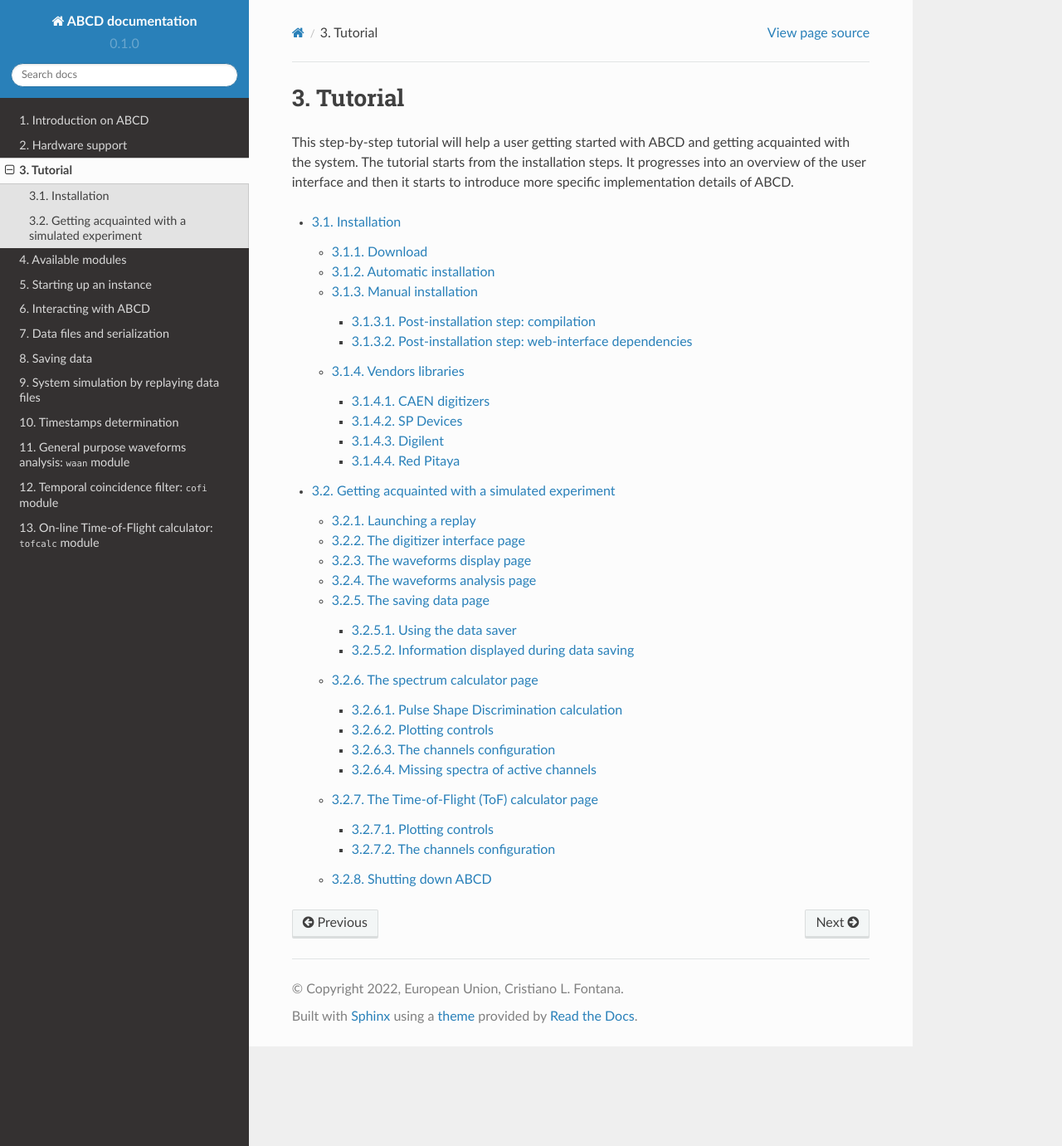
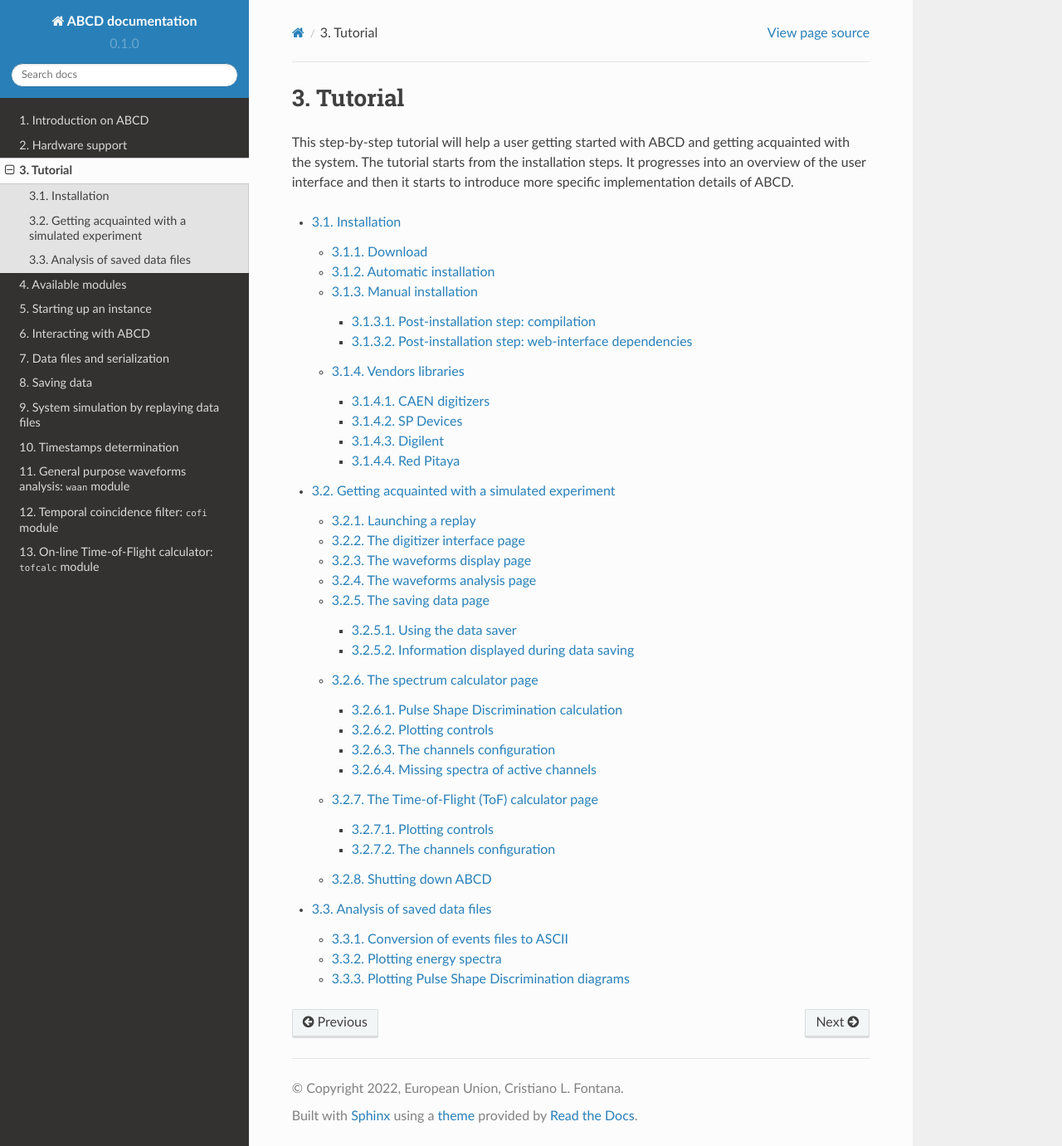
Before and after one commit to cl-fontana/abcd-docs, a Sphinx documentation site: the page built from docs/source/tutorial.rst, in a window 1280 px wide and 1381 px high. Shown: the whole window at 83% size. Built offline with Sphinx 7.4.7 and the Read the Docs theme 2.0.0, drawn with Linux system fonts in a browser that asks for light colours; some of the changed lines change nothing that is shown.

Commit message:
Added some examples of off-line analyses

```diff
--- /dev/null
+++ b/docs/source/analyzing_offline.rst
@@ -0,0 +1,273 @@
+.. _ch-analyzing-offline:
+
+============================
+Analysis of saved data files
+============================
+
+In the previous step we replayed some example data and went through the user interface.
+In this second step we will analyze together some example datafiles.
+
+If ABCD was correctly installed (see :numref:`installation`) we can use some example datafiles that are in the ``data/`` folder.
+If you followed the first part of the tutorial you should have saved some files along the way and could work on those.
+
+Conversion of events files to ASCII
+-----------------------------------
+
+Some users prefer to start using their own analysis software to give a look at data and might prefer to start from ASCII data files.
+There are some programs that can convert from events files to ASCII text files.
+Refer to :numref:`sec-files-conversion` for more information about the options for converting files.
+
+Go to the ``data/`` directory in the main ABCD directory to see the available example files::
+
+    user-tutorial@abcd-tutorial:~/abcd/data$ cd ~/abcd/data/
+    user-tutorial@abcd-tutorial:~/abcd/data$ ls
+    example_data_DT5725_Ch0_Plastic_Cf-252_source_events.ade
+    example_data_DT5730_Ch1_LaBr3_Ch6_CeBr3_Ch7_CeBr3_coincidence_events.ade
+    example_data_DT5730_Ch1_LaBr3_Ch6_CeBr3_Ch7_CeBr3_coincidence_raw.adr.bz2
+    example_data_DT5730_Ch2_LaBr3_Ch4_LYSO_Ch6_YAP_events.ade
+    example_data_DT5730_Ch2_LaBr3_Ch4_LYSO_Ch6_YAP_raw.adr.bz2
+    example_data_DT5730_Ch2_LaBr3_Ch4_LYSO_Ch6_YAP_waveforms.adw.bz2
+
+From this directory we can use one of the conversion programs.
+They all come with an in-line help that we can call with the ``-h`` option::
+
+    user-tutorial@abcd-tutorial:~/abcd/data$ ../convert/ade2ascii.py -h
+    usage: ade2ascii.py [-h] [-o OUTPUT_NAME] file_name
+
+    Read and print an ABCD events file converting it to ASCII
+
+    positional arguments:
+      file_name             Name of the input file
+
+    options:
+      -h, --help            show this help message and exit
+      -o OUTPUT_NAME, --output_name OUTPUT_NAME
+                            Write to a file instead of the stdout
+
+The program will by default print to the `stdout <https://en.wikipedia.org/wiki/Standard_streams>`_, but we prefer to save the result to a file.
+Thus we use the ``-o`` option::
+
+    user-tutorial@abcd-tutorial:~/abcd/data$ ../convert/ade2ascii.py -o example_data_DT5725_Ch0_Plastic_Cf-252_source_events.tsv example_data_DT5725_Ch0_Plastic_Cf-252_source_events.ade
+
+The result is a `Tab-Separated Values file <https://en.wikipedia.org/wiki/Tab-separated_values>`_ that is a variation of the `Comma-separated_values format <https://en.wikipedia.org/wiki/Comma-separated_values>`_.
+This TSV file is just an ASCII file in which columns are separated by tabs.
+We can check the resulting file using some standard unix tools::
+
+    user-tutorial@abcd-tutorial:~/abcd/data$ ls -lh example_data_DT5725_Ch0_Plastic_Cf-252_source_events.*
+    -rw-rw-r-- 1 user-tutorial user-tutorial 1.5M Aug  5 15:57 example_data_DT5725_Ch0_Plastic_Cf-252_source_events.ade
+    -rw-rw-r-- 1 user-tutorial user-tutorial 3.1M Aug  5 16:09 example_data_DT5725_Ch0_Plastic_Cf-252_source_events.tsv
+    user-tutorial@abcd-tutorial:~/abcd/data$ head example_data_DT5725_Ch0_Plastic_Cf-252_source_events.tsv
+    #N	timestamp	qshort	qlong	channel	group counter
+    0	136728969619456	161	222	0	0
+    1	136729879756800	2630	3033	0	0
+    2	136733956339712	838	1382	0	0
+    3	136736655768576	196	249	0	0
+    4	136737981661184	639	1068	0	0
+    5	136739128080384	4395	6553	0	0
+    6	136739882946560	355	489	0	0
+    7	136740676603904	1425	2259	0	0
+    8	136744129274880	1113	2213	0	0
+
+.. figure:: images/Screenshot_LibreOffice.png
+    :name: fig-tutorial-screenshot-libreoffice
+    :width: 100%
+    :alt: screenshot of LibreOffice Calc showing a converted events file of ABCD
+
+    Screenshot of LibreOffice Calc showing an events file of ABCD converted to ASCII.
+
+Common spreadsheet software can easily open this file format (see :numref:`fig-tutorial-screenshot-libreoffice`).
+
+.. note::
+    Events files do not directly contain the energy spectra, they are so called *list mode files* (*i.e.* files that contain all the events in the recording order).
+    In order to generate spectra we need to analyze the events files with the available python scripts.
+
+Plotting energy spectra
+-----------------------
+
+We can now plot the energy spectra associated with one of these files.
+Use the script::
+
+    user-tutorial@abcd-tutorial:~/abcd/data$ ../bin/plot_spectra.py -h
+    usage: plot_spectra.py [-h] [-n NS_PER_SAMPLE] [-w SMOOTH_WINDOW] [-R ENERGY_RESOLUTION] [-e ENERGY_MIN] [-E ENERGY_MAX] [-B BUFFER_SIZE] [-d] [-s] [--save_plot] [--images_extension IMAGES_EXTENSION]
+                           file_names [file_names ...] channel
+
+    Plots multiple time normalized spectra from ABCD events data files.
+
+    positional arguments:
+      file_names            List of space-separated file names
+      channel               Channel selection (all or number)
+
+    options:
+      -h, --help            show this help message and exit
+      -n NS_PER_SAMPLE, --ns_per_sample NS_PER_SAMPLE
+                            Nanoseconds per sample (default: 0.001953)
+      -w SMOOTH_WINDOW, --smooth_window SMOOTH_WINDOW
+                            Smooth window (default: 1.000000)
+      -R ENERGY_RESOLUTION, --energy_resolution ENERGY_RESOLUTION
+                            Energy resolution (default: 20.000000)
+      -e ENERGY_MIN, --energy_min ENERGY_MIN
+                            Energy min (default: 0.000000)
+      -E ENERGY_MAX, --energy_max ENERGY_MAX
+                            Energy max (default: 20000.000000)
+      -B BUFFER_SIZE, --buffer_size BUFFER_SIZE
+                            Buffer size for file reading (default: 167772160.000000)
+      -d, --enable_derivatives
+                            Enable spectra derivatives calculation
+      -s, --save_data       Save histograms to file
+      --save_plot           Save plot to file
+      --images_extension IMAGES_EXTENSION
+                            Define the extension of the image files (default: pdf)
+
+As usual it has a handy in-line help.
+This script calculates the energy spectra of events files with the given parameters and the selected channel.
+It is able to plot the result to an image, but also to save the result to a CSV file that can be read by something else (like spreadsheet software).
+First we plot the energy spectrum of a LaBr detector in channel 1::
+
+    user-tutorial@abcd-tutorial:~/abcd/data$ ../bin/plot_spectra.py -E 20000 --save_plot --images_extension=png example_data_DT5730_Ch1_LaBr3_Ch6_CeBr3_Ch7_CeBr3_coincidence_events.ade 1
+    Using buffer size: 167772160
+    Reading: example_data_DT5730_Ch1_LaBr3_Ch6_CeBr3_Ch7_CeBr3_coincidence_events.ade
+        Reading chunk: 0
+        Reading chunk: 1
+        ERROR: min() arg is an empty sequence
+        Total number of events of channel 1: 71167
+        Number of events in energy range: 70285
+        Time delta: 19863.900843 s
+        Average rate total: 3.582730 Hz
+        Average rate in range: 3.538328 Hz
+    Saving figure to: example_data_DT5730_Ch1_LaBr3_Ch6_CeBr3_Ch7_CeBr3_coincidence_events_ch1.png
+
+.. figure:: images/example_data_DT5730_Ch1_LaBr3_Ch6_CeBr3_Ch7_CeBr3_coincidence_events_ch1.png
+    :name: fig-tutorial-example-spectrum
+    :width: 100%
+    :alt: spectrum of example data of a LaBr detector available in ABCD
+
+    Spectrum of the example data available in ABCD. It is the background spectrum of a LaBr detector.
+
+:numref:`fig-tutorial-example-spectrum` shows the resulting image generated by the script.
+We can now save the resulting spectrum to a CSV file::
+
+    user-tutorial@abcd-tutorial:~/abcd/data$ ../bin/plot_spectra.py -E 20000 -s example_data_DT5730_Ch1_LaBr3_Ch6_CeBr3_Ch7_CeBr3_coincidence_events.ade 1
+    Using buffer size: 167772160
+    Reading: example_data_DT5730_Ch1_LaBr3_Ch6_CeBr3_Ch7_CeBr3_coincidence_events.ade
+        Reading chunk: 0
+        Reading chunk: 1
+        ERROR: min() arg is an empty sequence
+        Total number of events of channel 1: 71167
+        Number of events in energy range: 70285
+        Time delta: 19863.900843 s
+        Average rate total: 3.582730 Hz
+        Average rate in range: 3.538328 Hz
+        Writing qlong histogram to: example_data_DT5730_Ch1_LaBr3_Ch6_CeBr3_Ch7_CeBr3_coincidence_events_ch1_energy.csv
+    user-tutorial@abcd-tutorial:~/abcd/data$ head -n 20 example_data_DT5730_Ch1_LaBr3_Ch6_CeBr3_Ch7_CeBr3_coincidence_events_ch1_energy.csv
+    # #energy,counts
+    0.000000000000000000e+00,0.000000000000000000e+00
+    2.000000000000000000e+01,0.000000000000000000e+00
+    4.000000000000000000e+01,0.000000000000000000e+00
+    6.000000000000000000e+01,0.000000000000000000e+00
+    8.000000000000000000e+01,0.000000000000000000e+00
+    1.000000000000000000e+02,4.027406330258181347e-04
+    1.200000000000000000e+02,3.070897326821863359e-03
+    1.400000000000000000e+02,1.636133821667386246e-02
+    1.600000000000000000e+02,4.178434067642863153e-02
+    1.800000000000000000e+02,6.866727793090199317e-02
+    2.000000000000000000e+02,7.455735968890458976e-02
+    2.200000000000000000e+02,7.727585896182885550e-02
+    2.400000000000000000e+02,7.450701710977634951e-02
+    2.600000000000000000e+02,7.727585896182885550e-02
+    2.800000000000000000e+02,7.858476601916276894e-02
+    3.000000000000000000e+02,7.324845263157067632e-02
+    3.200000000000000000e+02,6.796248182310681007e-02
+    3.400000000000000000e+02,6.710665797792694787e-02
+    3.600000000000000000e+02,6.121657621992435822e-02
+
+Plotting Pulse Shape Discrimination diagrams
+--------------------------------------------
+
+We can now move on to the Pulse Shape Discrimination (PSD) diagrams associated with one of these files.
+Use the script::
+
+    user-tutorial@abcd-tutorial:~/abcd/data$ ../bin/plot_PSD.py -h
+    usage: plot_PSD.py [-h] [-t PSD_THRESHOLD] [-n NS_PER_SAMPLE] [-w SMOOTH_WINDOW] [-r PSD_RESOLUTION] [-p PSD_MIN] [-P PSD_MAX] [-R ENERGY_RESOLUTION] [-e ENERGY_MIN] [-E ENERGY_MAX] [-B BUFFER_SIZE] [-s]
+                       [--polygon_file POLYGON_FILE]
+                       file_names [file_names ...] channel
+
+    Plots Pulse Shape Discrimination information from ABCD events data files.
+
+    positional arguments:
+      file_names            List of space-separated file names
+      channel               Channel selection (all or number)
+
+    options:
+      -h, --help            show this help message and exit
+      -t PSD_THRESHOLD, --PSD_threshold PSD_THRESHOLD
+                            Simple PSD threshold for n/gamma discrimination (default: 0.170000)
+      -n NS_PER_SAMPLE, --ns_per_sample NS_PER_SAMPLE
+                            Nanoseconds per sample (default: 0.001953)
+      -w SMOOTH_WINDOW, --smooth_window SMOOTH_WINDOW
+                            Smooth window (default: 1.000000)
+      -r PSD_RESOLUTION, --PSD_resolution PSD_RESOLUTION
+                            PSD resolution (default: 0.010000)
+      -p PSD_MIN, --PSD_min PSD_MIN
+                            PSD min (default: -0.100000)
+      -P PSD_MAX, --PSD_max PSD_MAX
+                            PSD max (default: 0.700000)
+      -R ENERGY_RESOLUTION, --energy_resolution ENERGY_RESOLUTION
+                            Energy resolution (default: 20.000000)
+      -e ENERGY_MIN, --energy_min ENERGY_MIN
+                            Energy min (default: 0.000000)
+      -E ENERGY_MAX, --energy_max ENERGY_MAX
+                            Energy max (default: 20000.000000)
+      -B BUFFER_SIZE, --buffer_size BUFFER_SIZE
+                            Buffer size for file reading (default: 167772160.000000)
+      -s, --save_data       Save histograms to file
+      --polygon_file POLYGON_FILE
+                            Filename with a polygon to be drawn on top of the plot
+
+This script calculates the energy spectra and the PSD diagram of events files.
+The PSD parameter is calculated according to:
+
+.. math:: \text{PSD parameter} = \frac{Q_{\text{long}} - Q_{\text{short}}}{Q_{\text{long}}}
+    :label: eq-tutorial2-PSD
+
+
+Where :math:`Q_{\text{long}}` and :math:`Q_{\text{short}}` refer to the results of the two integration results over two intervals for the traditional double integration method for PSD.
+:math:`Q_{\text{long}}` and :math:`Q_{\text{short}}` are the two ``Q`` entries in the processed events binary representation (see :numref:`sec-binary-protocol-events`).
+Also this script is able to plot the result to an image, but also to save the result to a CSV file.
+Plot the PSD diagram first::
+
+    user-tutorial@abcd-tutorial:~/abcd/data$ ../bin/plot_PSD.py example_data_DT5725_Ch0_Plastic_Cf-252_source_events.ade 0
+    Using buffer size: 167772160
+    Reading: example_data_DT5725_Ch0_Plastic_Cf-252_source_events.ade
+        Reading chunk: 0
+    /home/fontana/abcd/data/../bin/plot_PSD.py:179: RuntimeWarning: divide by zero encountered in true_divide
+      PSDs = (qlongs.astype(np.float64) - qshorts) / qlongs
+        Reading chunk: 1
+        ERROR: min() arg is an empty sequence
+        Number of events: 91952
+        Time delta: 317.095820 s
+        Average rate: 289.981748 Hz
+
+.. figure:: images/example_data_DT5725_Ch0_Plastic_Cf-252_source_events.png
+    :name: fig-tutorial-example-psd
+    :width: 100%
+    :alt: psd of example data of a plastic detector available in ABCD
+
+    Spectrum of the example data available in ABCD. It is the PSD diagram of a :sup:`252` Cf source detected with a plastic scintillation detector.
+
+:numref:`fig-tutorial-example-psd` shows the resulting image of the bidimensional histogram PSD parameter vs energy.
+The two data bananas represent the two populations of neutrons and gammas emitted by a :sup:`252` Cf source detected with a plastic scintillation detector.
+We can now save the energy spectrum and PSD distribution to CSV files::
+
+    user-tutorial@abcd-tutorial:~/abcd/data$ ../bin/plot_PSD.py -s example_data_DT5725_Ch0_Plastic_Cf-252_source_events.ade 0
+    Using buffer size: 167772160
+    Reading: example_data_DT5725_Ch0_Plastic_Cf-252_source_events.ade
+        Reading chunk: 0
+    /home/fontana/abcd/data/../bin/plot_PSD.py:179: RuntimeWarning: divide by zero encountered in true_divide
+      PSDs = (qlongs.astype(np.float64) - qshorts) / qlongs
+        Reading chunk: 1
+        ERROR: min() arg is an empty sequence
+        Number of events: 91952
+        Time delta: 317.095820 s
+        Average rate: 289.981748 Hz
+        Writing qlong histogram to: example_data_DT5725_Ch0_Plastic_Cf-252_source_events_qlong.csv
+        Writing PSD histogram to: example_data_DT5725_Ch0_Plastic_Cf-252_source_events_PSD.csv
--- a/docs/source/tutorial.rst
+++ b/docs/source/tutorial.rst
@@ -12,3 +12,4 @@
 
    installation
    first_replay
+   analyzing_offline
```
Also changed, not shown: docs/source/images/Screenshot_LibreOffice.png (added), docs/source/images/example_data_DT5725_Ch0_Plastic_Cf-252_source_events.png (added), docs/source/images/example_data_DT5730_Ch1_LaBr3_Ch6_CeBr3_Ch7_CeBr3_coincidence_events_ch1.png (added).
